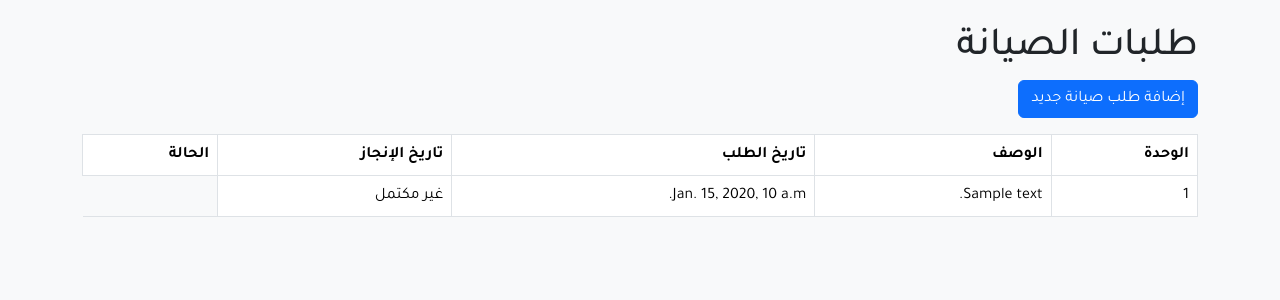
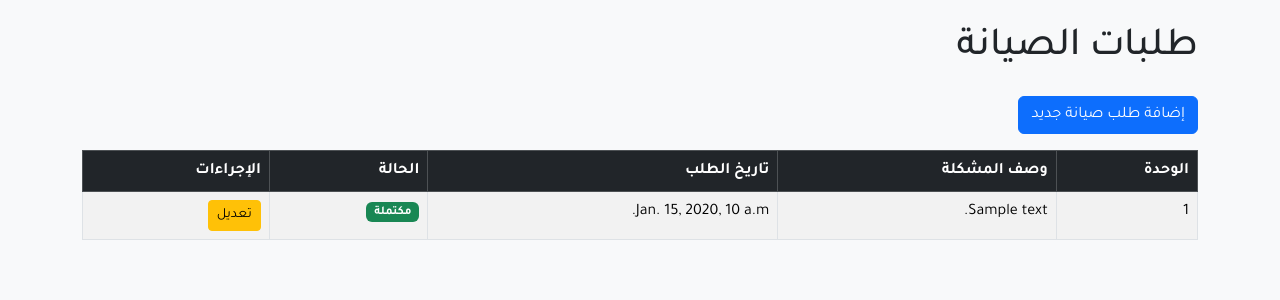
Before and after one commit to Rashidalabri0803/rental_management, a Django app: template rental/templates/rental/maintenance_requests/maintenance_request_list.html in a window 1280 px wide. Shown: the part 56-356 px from the top of the page. Run offline with Django 5.2, Linux system fonts and the light colour scheme; the template is opened without the code that fills it: most values are stand-ins (such as "Sample title", 1, 10 or a date in 2020).

Commit message:
تم تحسين

```diff
--- a/rental/templates/rental/leases/lease_confirm_delete.html
+++ b/rental/templates/rental/leases/lease_confirm_delete.html
@@ -2,7 +2,7 @@
 {% block title %}حذف عقد إيجار{% endblock %}
 {% block content %}
 <h1>حذف عقد إيجار</h1>
-<p>هل أنت متأكد من أنك تريد حذف العقد "{{ lease.unit.unit_number }}"؟</p>
+<p>هل أنت متأكد من أنك تريد حذف العقد "{{ lease.contract_number }}"؟</p>
 <form method="POST">
     {% csrf_token %}
     <button type="submit" class="btn btn-danger">نعم ، حذف</button>
--- a/rental/templates/rental/maintenance_requests/maintenance_request_list.html
+++ b/rental/templates/rental/maintenance_requests/maintenance_request_list.html
@@ -1,16 +1,16 @@
 {% extends 'rental/base.html' %}
 {% block title %}طلبات الصيانة{% endblock %}
 {% block content %}
-<h1>طلبات الصيانة</h1>
+<h1 class="mb-4">طلبات الصيانة</h1>
 <a href="{% url 'add_maintenance_request' %}" class="btn btn-primary mb-3">إضافة طلب صيانة جديد</a>
-<table class="table table-bordered">
-  <thead>
+<table class="table table-bordered table-striped">
+  <thead class="table-dark">
     <tr>
       <th>الوحدة</th>
-      <th>الوصف</th>
+      <th>وصف المشكلة</th>
       <th>تاريخ الطلب</th>
-      <th>تاريخ الإنجاز</th>
       <th>الحالة</th>
+      <th>الإجراءات</th>
     </tr>
   </thead>
   <tbody>
@@ -20,11 +20,16 @@
       <td>{{ request.description }}</td>
       <td>{{ request.request_date }}</td>
       <td>
-        {% if request.is_completed %}
-          مكتمل
+        {% if request.status == 'pending' %}
+          <span class="badge bg-warning text-dark">قيد الانتظار</span>
+        {% elif request.status == 'in_progress' %}
+          <span class="badge bg-info text-dark">قيد التنفيذ</span>
         {% else %}
-          غير مكتمل
+          <span class="badge bg-success">مكتملة</span>
         {% endif %}
+      </td>
+      <td>
+        <a href="{% url 'edit_maintenance_request' request.pk %}" class="btn btn-warning btn-sm">تعديل</a>
       </td>
     </tr>
     {% endfor %}
--- a/rental/templates/rental/tenants/tenant_list.html
+++ b/rental/templates/rental/tenants/tenant_list.html
@@ -5,8 +5,8 @@
 {% block content %}
 <h1 class="mb-4">المستأجرون</h1>
 <a href="{% url 'add_tenant' %}" class="btn btn-primary mb-3">إضافة مستأجر جديد</a>
-<table class="table table-bordered tabel-striped">
-    <thead class="tabel-dark">
+<table class="table table-bordered table-striped">
+    <thead class="table-dark">
         <tr>
             <th>اسم المستأجر</th>
             <th>رقم الهاتف</th>
```
Also changed, not shown: rental/templates/rental/leases/lease_list.html (+6 -4 lines), rental/templates/rental/payments/payment_list.html (+10 -6 lines).
